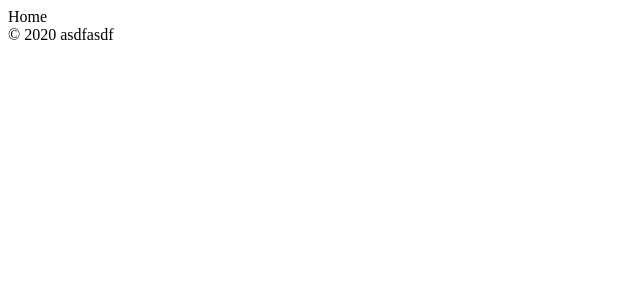
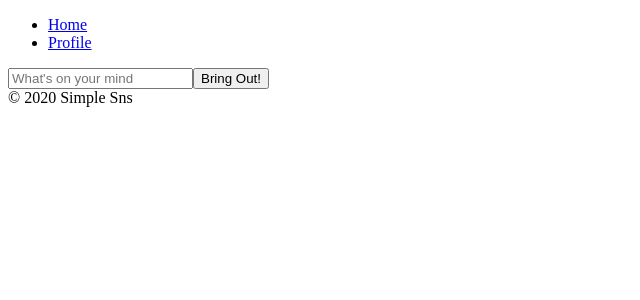
Before and after one commit to RyuJeongSang/learn_firebase, a React (Create React App) app: page /#/ in a window 1280 px wide. Shown: the top 300 px of the page, without its empty margins (0-640 px from the left). Built offline with nearby package versions, Linux system fonts and the light colour scheme; no server answers; sample sign-in values are in the browser's storage.

Commit message:
firebase auth > social login

```diff
--- a/src/components/App.js
+++ b/src/components/App.js
@@ -18,7 +18,7 @@ function App() {
   return (
     <>
       {init ? <AppRouter isLoggedIn={isLoggedIn} /> : "Initializing..."}
-      <footer>&copy; {new Date().getFullYear()} asdfasdf</footer>
+      <footer>&copy; {new Date().getFullYear()} Simple Sns</footer>
     </>
   );
 }
--- /dev/null
+++ b/src/components/Navigation.js
@@ -0,0 +1,17 @@
+import React from "react";
+import { Link } from "react-router-dom";
+
+const Navigation = () => (
+  <nav>
+    <ul>
+      <li>
+        <Link to="/">Home</Link>
+      </li>
+      <li>
+        <Link to="/profile">Profile</Link>
+      </li>
+    </ul>
+  </nav>
+);
+
+export default Navigation;
--- a/src/components/Router.js
+++ b/src/components/Router.js
@@ -1,22 +1,37 @@
 import React from "react";
-import { HashRouter as Router, Route, Switch } from "react-router-dom";
-import Auth from "../routes/Auth";
-import Home from "../routes/Home";
+import {
+  HashRouter as Router,
+  Route,
+  Switch,
+  Redirect,
+} from "react-router-dom";
+import Auth from "routes/Auth";
+import Home from "routes/Home";
+import Profile from "routes/Profile";
+import Navigation from "components/Navigation";
 
 const AppRouter = ({ isLoggedIn }) => {
   return (
     <Router>
+      {isLoggedIn && <Navigation />}
       <Switch>
         {isLoggedIn ? (
           <>
             <Route exact path="/">
               <Home />
             </Route>
+            <Route exact path="/profile">
+              <Profile />
+            </Route>
+            <Redirect from="*" to="/" />
           </>
         ) : (
-          <Route exact path="/">
-            <Auth />
-          </Route>
+          <>
+            <Route exact path="/">
+              <Auth />
+            </Route>
+            <Redirect from="*" to="/" />
+          </>
         )}
       </Switch>
     </Router>
--- a/src/fBase.js
+++ b/src/fBase.js
@@ -1,5 +1,6 @@
 import firebase from "firebase/app";
 import "firebase/auth";
+import "firebase/firestore";
 
 var firebaseConfig = {
   apiKey: process.env.REACT_APP_API_KEY,
@@ -12,4 +13,8 @@ var firebaseConfig = {
 
 firebase.initializeApp(firebaseConfig);
 
+export const firebaseInstance = firebase;
+
 export const authService = firebase.auth();
+
+export const dbService = firebase.firestore();
--- a/src/routes/Auth.js
+++ b/src/routes/Auth.js
@@ -1,5 +1,5 @@
 import React, { useState } from "react";
-import { authService } from "../fBase";
+import { authService, firebaseInstance } from "../fBase";
 
 const Auth = () => {
   const [email, setEmail] = useState("");
@@ -28,11 +28,25 @@ const Auth = () => {
       } else {
         data = await authService.signInWithEmailAndPassword(email, password);
       }
+      console.log(data);
     } catch (error) {
       setError(error.message);
     }
   };
   const toggleAccount = () => setNewAccount((prev) => !prev);
+  const onSocialClick = async (event) => {
+    const {
+      target: { name },
+    } = event;
+    let provider;
+    if (name === "google") {
+      provider = new firebaseInstance.auth.GoogleAuthProvider();
+    } else if (name === "github") {
+      provider = new firebaseInstance.auth.GithubAuthProvider();
+    }
+    const data = await authService.signInWithPopup(provider);
+    console.log(data);
+  };
 
   return (
     <div>
@@ -60,8 +74,12 @@ const Auth = () => {
         {newAccount ? "Login" : "Create Account"}
       </span>
       <div>
-        <button>Continue with Google</button>
-        <button>Continue with Github</button>
+        <button onClick={onSocialClick} name="google">
+          Continue with Google
+        </button>
+        <button onClick={onSocialClick} name="github">
+          Continue with Github
+        </button>
       </div>
     </div>
   );
--- a/src/routes/Home.js
+++ b/src/routes/Home.js
@@ -1,5 +1,38 @@
-import React from "react";
+import React, { useEffect, useState } from "react";
+import { dbService } from "../fBase";
 
-const Home = () => <span>Home</span>;
+const Home = () => {
+  const [fbPost, setFbPost] = useState("");
+  const [fbPosts, setFbPosts] = useState([]);
+  const onSubmit = async (event) => {
+    event.preventDefault();
+    await dbService.collection("fbPosts").add({
+      fbPost,
+      createdAt: Date.now(),
+    });
+    setFbPost("");
+  };
+  const onChange = (event) => {
+    const {
+      target: { value },
+    } = event;
+    setFbPost(value);
+  };
+  return (
+    <span>
+      <form onSubmit={onSubmit}>
+        <input
+          value={fbPost}
+          onChange={onChange}
+          type="text"
+          placeholder="What's on your mind"
+          maxLength={120}
+          required
+        />
+        <input type="submit" value="Bring Out!" />
+      </form>
+    </span>
+  );
+};
 
 export default Home;
--- a/src/routes/Profile.js
+++ b/src/routes/Profile.js
@@ -1,3 +1,18 @@
 import React from "react";
+import { useHistory } from "react-router-dom";
+import { authService } from "../fBase";
 
-export default () => <span>Profile</span>;
+const Profile = () => {
+  const history = useHistory();
+  const onLogOutClick = () => {
+    authService.signOut();
+    history.push("/");
+  };
+  return (
+    <>
+      <button onClick={onLogOutClick}>Log Out</button>
+    </>
+  );
+};
+
+export default Profile;
```
Also changed, not shown: 1 other file (tests, documents, lock files or other folders).
